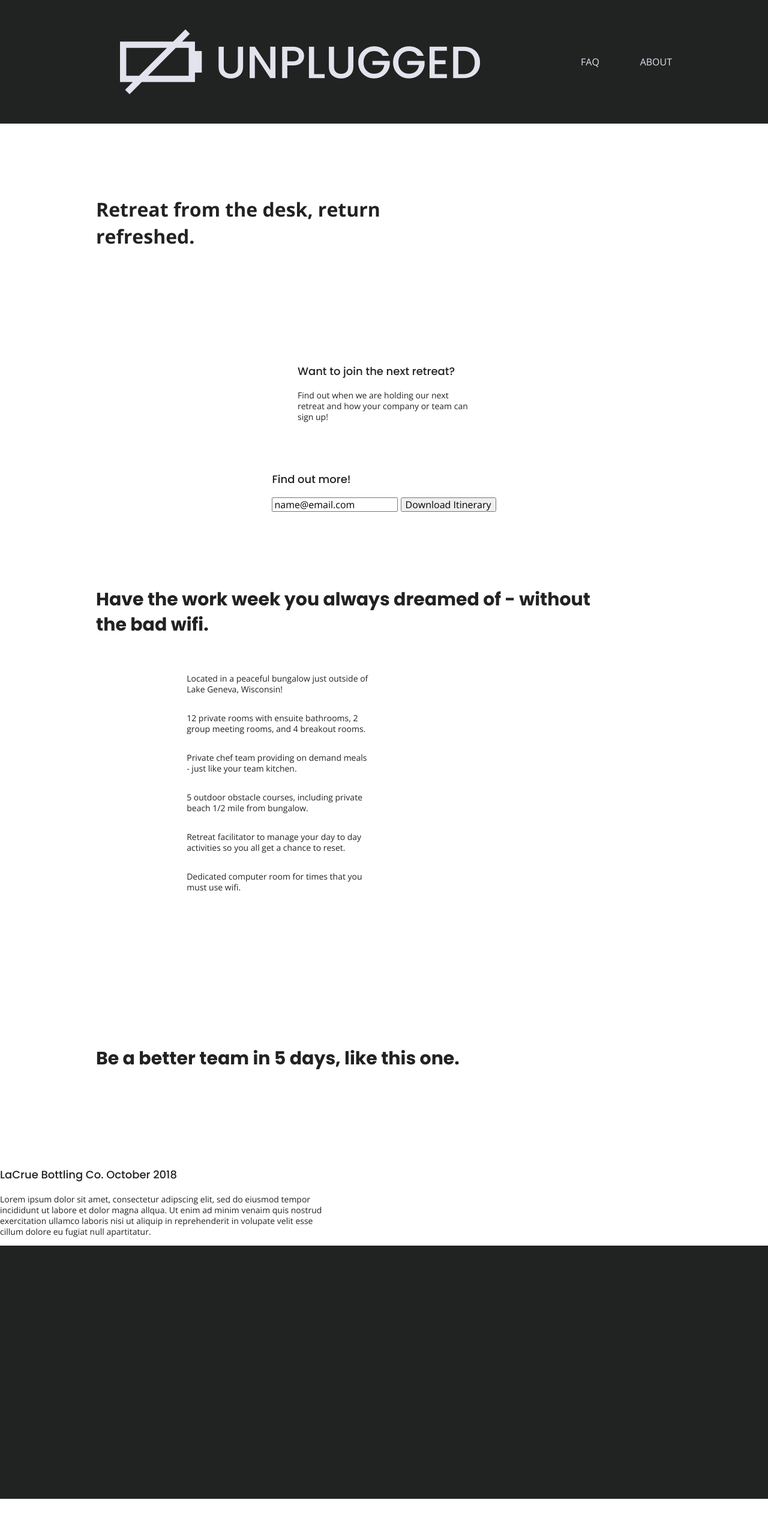
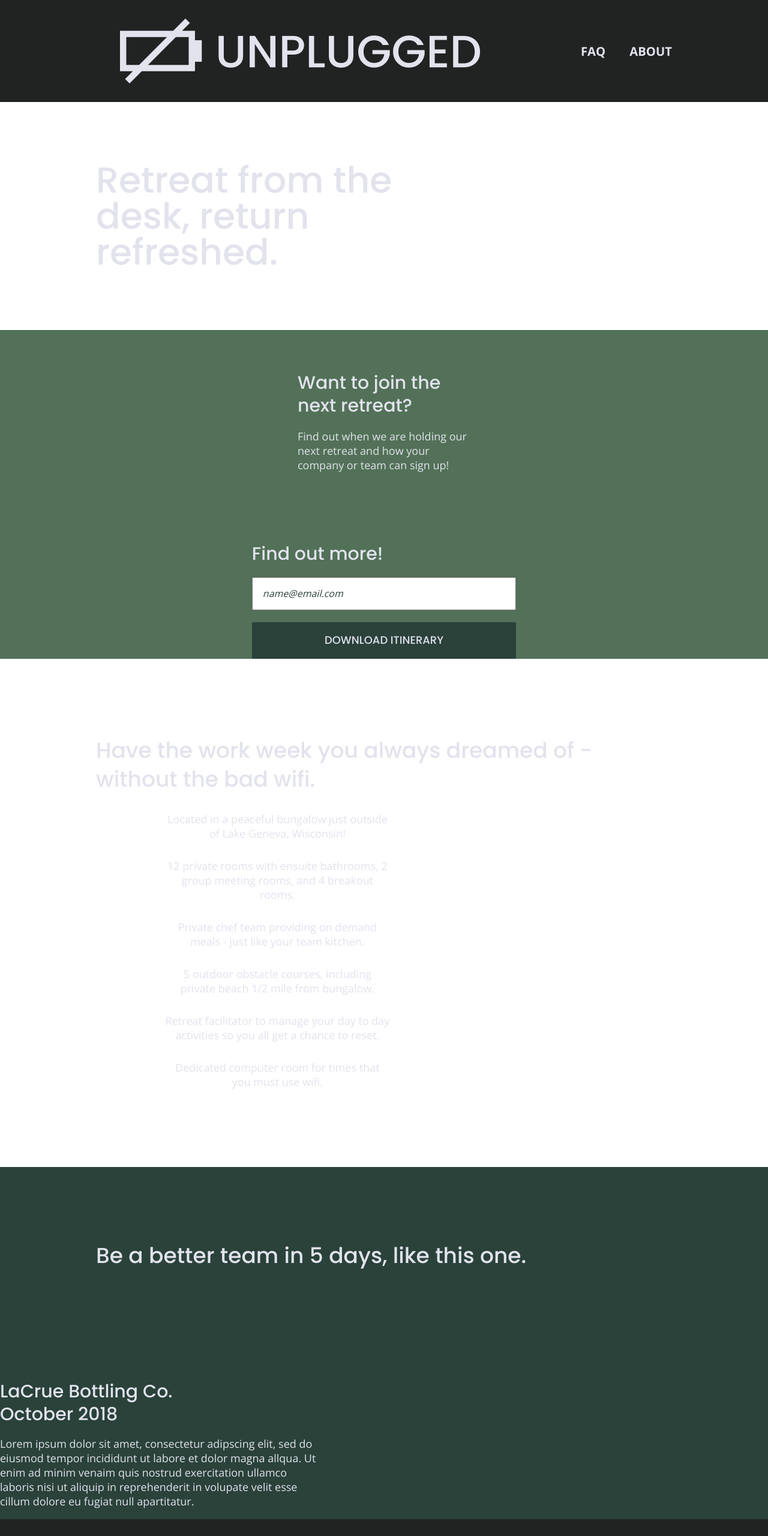
Before and after one commit to ariellazuri/coding-responsive-unplugged, a plain HTML site: page index.html in a window 1280 px wide. Shown: the top 2560 px of the page at 60% size. Before the commit the page ends 2498 px from the top, so only its background shows below. Drawn offline with nearby package versions, Linux system fonts and the light colour scheme; a script that the page names is missing; files whose address does not match are found by name.

Commit message:
Added homepage styles (finishing touches)

```diff
--- a/css/style.css
+++ b/css/style.css
@@ -81,6 +81,17 @@ textarea {
 }
 
 /* ==========================================================================
+   Browser Upgrade Prompt
+   ========================================================================== */
+
+.browserupgrade {
+  margin: 0.2em 0;
+  background: #ccc;
+  color: #000;
+  padding: 0.2em 0;
+}
+
+/* ==========================================================================
    Author's custom styles
    ========================================================================== */
 /*General Styles */
@@ -92,6 +103,7 @@ html {
 body {
   font-size: 1em;
   font-family: 'Open Sans', sans-serif;
+  color: #e2e3ed;
   text-align: left;
 }
 
@@ -107,6 +119,7 @@ a {
 
 h2 {
   font-family: 'Poppins', sans-serif;
+  font-weight: 500;
   font-size: 1.875em;
 }
 
@@ -115,6 +128,7 @@ h4 {
   font-family: 'Poppins', sans-serif;
   font-size: 1.125em;
   font-weight: 500;
+  margin: 20px 0;
 }
 
 p {
@@ -134,11 +148,11 @@ address {
 /* ---------------- Base Header - Footer Styles ---------------------*/
 header,
 footer {
+  background-color: #202322;
   display: flex;
   justify-content: center;
   align-items: center;
   flex-flow: row wrap;
-  background-color: #202322;
 }
 
 header {
@@ -154,27 +168,35 @@ header .content-wrapper {
 }
 
 .header-divider {
+  background: #3a3a3a;
   width: 100%;
   height: 1px;
   margin: 10px 0 20px 0;
-  color: #3a3a3a;
 }
 
 header nav {
+  width: 60%;
+  font-size: 1.125em;
+  font-weight: 700;
+  text-transform: uppercase;
   display: flex;
   justify-content: space-around;
   align-items: center;
   flex-flow: row wrap;
-  width: 60%;
 }
 
 header nav ul {
+  width: 100%;
   display: flex;
   justify-content: space-around;
-  width: 100%;
+}
+
+header nav ul li {
+  font-size: 1.125em;
 }
 
 footer {
+  text-align: center;
   flex-direction: column;
 }
 
@@ -201,7 +223,6 @@ footer .social-icons p {
   display: flex;
   justify-content: center;
   align-items: center;
-  color: #527158;
 }
 
 footer .copyright {
@@ -217,12 +238,46 @@ footer .copyright {
   flex-flow: row wrap;
 }
 
+.hero-area h1 {
+  font-size: 2.25em;
+  font-family: 'Poppins', Helvetica, Arial, sans-serif;
+  line-height: 1.2;
+  font-weight: 500;
+}
+
 /*Aside*/
 aside {
+  background-color: #527158;
   display: flex;
   justify-content: center;
   align-items: center;
   flex-flow: row wrap;
+}
+
+aside .form {
+  margin-top: 30px;
+}
+
+input[type=text] {
+  box-sizing: border-box;
+  width: 100%;
+  color: #2a423a;
+  font-style: italic;
+  padding: 1em;
+}
+
+input[type=button] {
+  width: 100%;
+  padding: 20px 0;
+  margin-top: 20px;
+  background-color: #2a423a;
+  font-family: 'Poppins', Helvetica, Arial, sans-serif;
+  font-weight: 500;
+  font-size: 1.125em;
+  color: #e2e3ed;
+  border: none;
+  text-align: center;
+  text-transform: uppercase;
 }
 
 /*Features*/
@@ -249,11 +304,13 @@ aside {
 }
 
 .features p {
+  text-align: center;
   margin: 0;
 }
 
 /*Reviews*/
 .reviews {
+  background-color: #2a423a;
   display: flex;
   justify-content: center;
   flex-flow: row wrap;
@@ -261,6 +318,7 @@ aside {
 
 .reviews h2 {
   margin-bottom: 40px;
+  line-height: 1;
 }
 
 .reviews h3 {
@@ -272,6 +330,7 @@ aside {
    About Page
    ========================================================================== */
 .mission {
+  background-color: #527158;
   display: flex;
   justify-content: center;
   align-items: center;
@@ -279,6 +338,7 @@ aside {
 }
 
 .contact-section {
+  background-color: #2a423a;
   display: flex;
   justify-content: center;
   align-items: center;
@@ -293,6 +353,7 @@ aside {
    FAQ Page
    ========================================================================== */
 .faq {
+  background-color: #527158;
   display: flex;
   justify-content: center;
   align-items: center;
@@ -309,10 +370,15 @@ aside {
 
 .faq h2 {
   margin-bottom: 40px;
+  line-height: 1;
 }
 
 .faq-content {
   margin-bottom: 50px;
+}
+
+.faq-content h4 {
+  line-height: 1.333;
 }
 
 /* ==========================================================================
@@ -398,12 +464,23 @@ aside {
    Modify as content requires.
    ========================================================================== */
 
-@media screen and (min-width: 768px) {
+@media only screen and (min-width:768px) {
+  /* Tablet styles here */
 
-  /* Tablet styles here - General styles */
+  /* General styles */
   .content-wrapper {
     max-width: 640px;
     margin: 100px 0;
+  }
+
+  h2 {
+    font-size: 2.25em;
+    line-height: 1.333;
+  }
+
+  h3 {
+    font-size: 1.5em;
+    line-height: 1.25;
   }
 
   /* Header */
@@ -415,6 +492,10 @@ aside {
   header .content-wrapper {
     width: 100%;
     justify-content: space-between;
+  }
+
+  header figure {
+    width: 30%;
   }
 
   header nav {
@@ -430,6 +511,13 @@ aside {
   }
 
   /*Hero Area*/
+
+  .hero-area h1 {
+    font-size: 3em;
+    line-height: 1;
+    margin: 0;
+  }
+
   /*Aside*/
   aside .content-wrapper {
     margin: 50px 0;
@@ -445,6 +533,11 @@ aside {
   }
 
   /*Features*/
+
+  .features h2 {
+    margin-bottom: 20px;
+  }
+
   .features article {
     display: flex;
     justify-content: center;
@@ -454,7 +547,7 @@ aside {
   }
 
   .features .features-item-description {
-    width: 50%;
+    width: 62%;
   }
 
   /*Reviews*/
@@ -463,8 +556,17 @@ aside {
     justify-content: space-between;
   }
 
+  .reviews h2 {
+    width: 85%;
+  }
+
   .reviews article div {
     width: 50%;
+  }
+
+  .reviews h3 {
+    width: 75%;
+    margin: 0;
   }
 
   /*Footer*/
@@ -477,10 +579,20 @@ aside {
     display: flex;
     justify-content: space-between;
     align-items: center;
+    flex-direction: row;
   }
 
   footer .contact {
     margin-bottom: 0;
+  }
+
+  footer h4 {
+    font-size: 1.5em;
+    margin-bottom: 40px;
+  }
+
+  footer p {
+    line-height: 1.285;
   }
 
   footer .copyright {
@@ -512,6 +624,10 @@ aside {
     align-items: flex-start;
   }
 
+  .contact-content h4 {
+    font-size: 1.5em;
+  }
+
   /* ==========================================================================
    FAQ Page
    ========================================================================== */
@@ -527,17 +643,44 @@ aside {
   .faq h2 {
     width: 100%;
   }
+
+  .faq h4,
+  .faq p {
+    font-size: .875em;
+    line-height: 1.125;
+  }
+
 }
 
-@media screen and (min-width: 1200px) {
+@media only screen and (min-width:1200px) {
 
   /* Desktop styles here */
+
+  header {
+    padding: 15px 0;
+  }
+
   .content-wrapper {
     max-width: 960px;
   }
 
+  h2 {
+    font-size: 2.25em;
+  }
+
+  h3,
+  h4 {
+    font-size: 1.875em;
+  }
+
+  p {
+    font-size: 1.125em;
+    line-height: 1.333;
+  }
+
   /*Hero*/
   .hero-area h1 {
+    font-size: 3.75em;
     width: 60%;
   }
 
@@ -551,6 +694,10 @@ aside {
     width: 30%;
   }
 
+  .form-description p {
+    font-size: 1.125em;
+  }
+
   /*Features*/
   .features h2 {
     width: 90%;
@@ -561,8 +708,17 @@ aside {
   }
 
   /*Reviews*/
+
+  .reviews h2 {
+    padding-bottom: 50px;
+  }
+
   .reviews article div {
     width: 42%
+  }
+
+  footer h4 {
+    font-size: 1.875em;
   }
 
   /* ==========================================================================
@@ -571,6 +727,11 @@ aside {
   .mission h2,
   .contact-section .content-wrapper h2 {
     width: 95%;
+    font-size: 3em;
+  }
+
+  .contact-content h4 {
+    font-size: 1.875em;
   }
 
   /* ==========================================================================
@@ -578,7 +739,14 @@ aside {
    ========================================================================== */
   .faq h2 {
     width: 100%;
+    font-size: 3em;
   }
+
+.faq h4,
+.faq p {
+  font-size: 1.125em;
+  line-height: 1;
+}
 }
 
 @media print,
```
